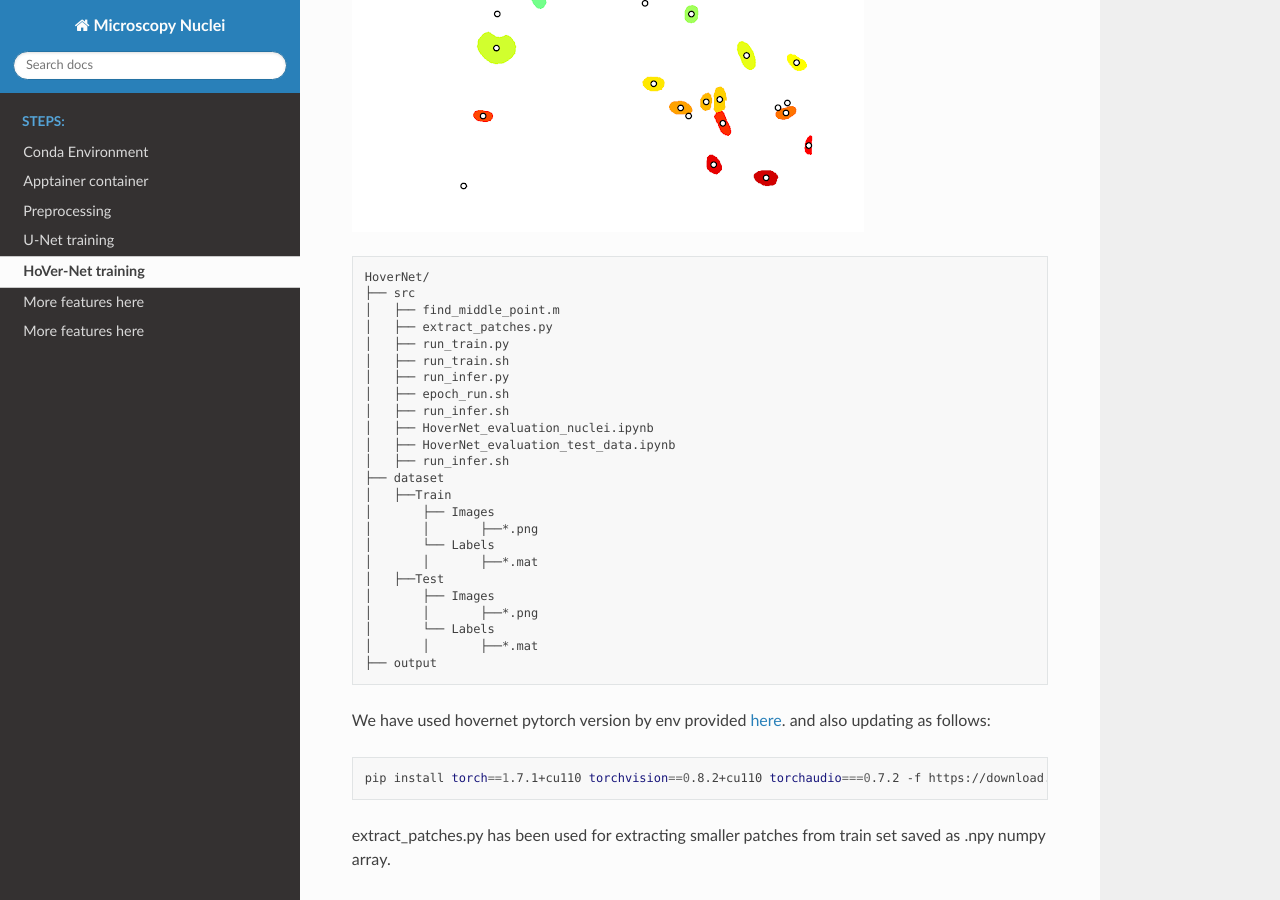
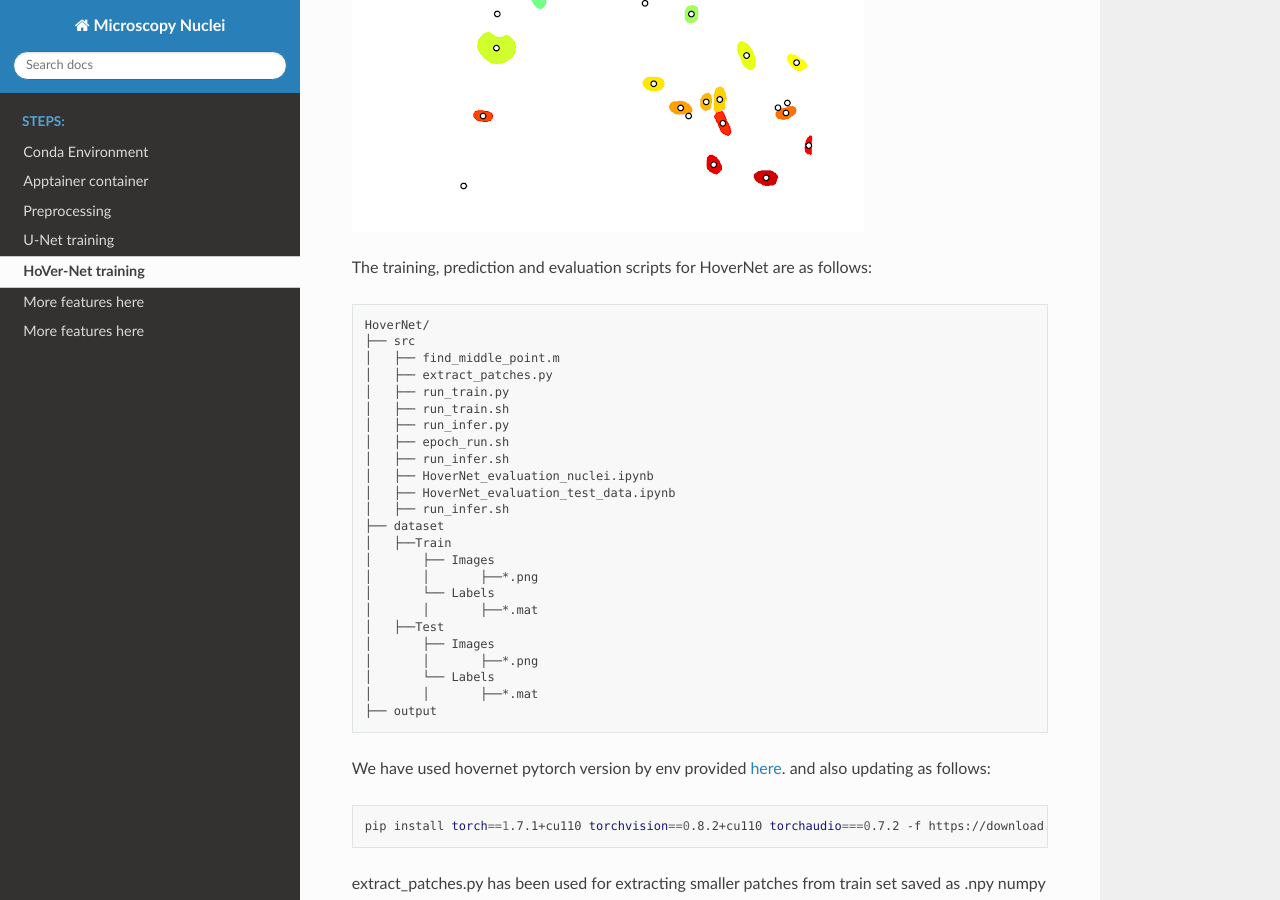
Before and after one commit to SalmaKazemiRashed/Cell_Microscopy_project, a Sphinx documentation site: the page built from doc/Train_HoVerNet.md, in a window 1280 px wide and 900 px high, scrolled down 636 px. Built offline with Sphinx 7.4.7 and the Read the Docs theme 3.1.0, drawn with Linux system fonts in a browser that asks for light colours.

Commit message:
update documentation

````diff
--- a/doc/Train_HoVerNet.md
+++ b/doc/Train_HoVerNet.md
@@ -4,7 +4,7 @@
 The code of HoVer-Net taken from
 
 ```bash
-  git clone https://github.com/vqdang/hover_net.git
+git clone https://github.com/vqdang/hover_net.git
 ```
 
 The data required to be in .mat format as having centeroind points of objects. This has been done through find_middle_point.m script written in MATLaB.
@@ -12,6 +12,9 @@
 An example of annotated masks with centric points:
 
 ![annotated](_static/img_center.png)
+
+
+The training, prediction and evaluation scripts for HoverNet are as follows:
 
 
 ```plaintext
````
